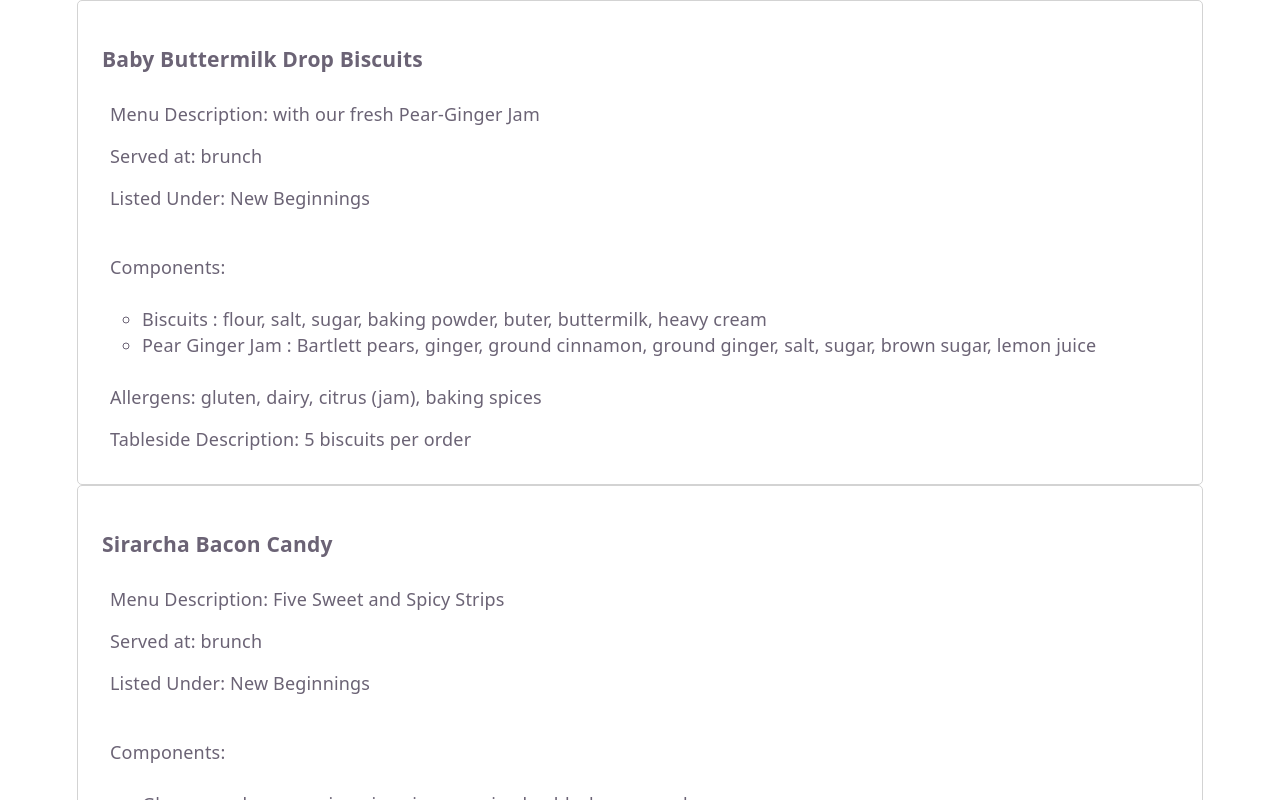
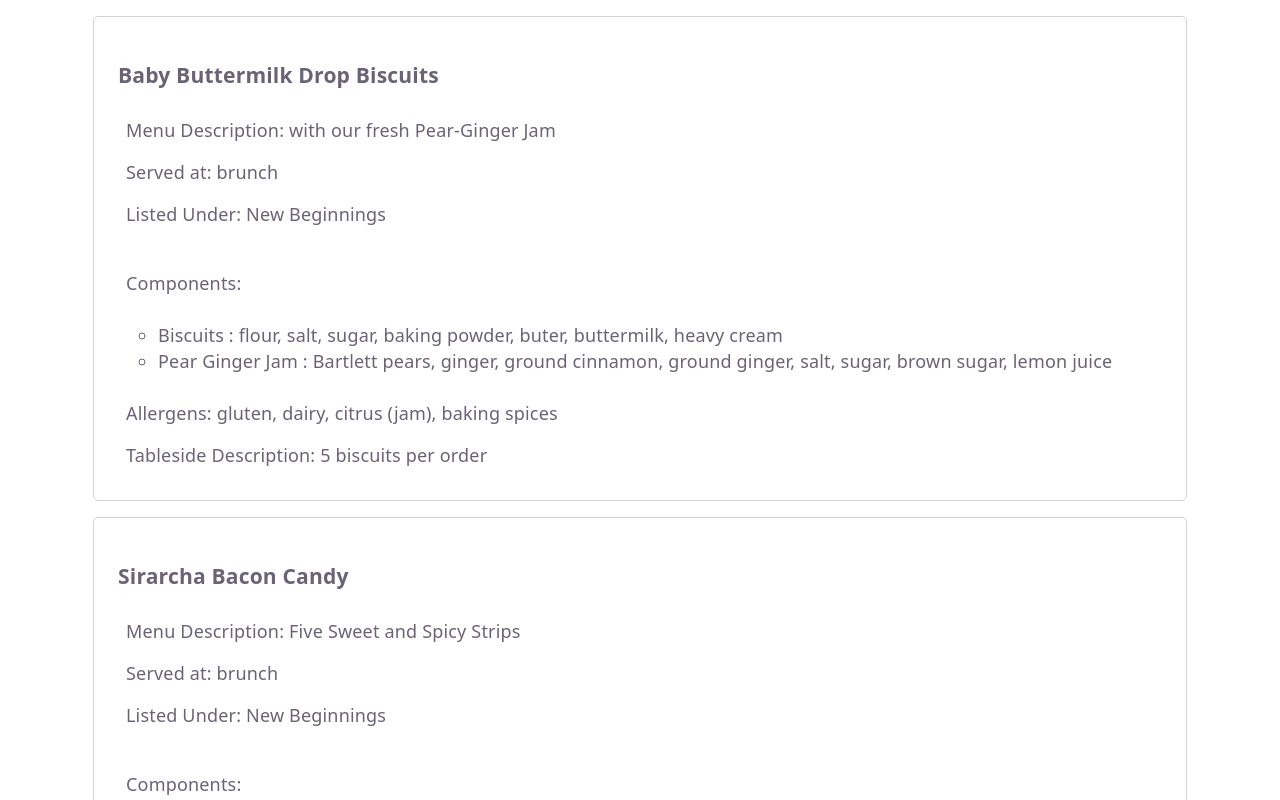
Before and after one commit to amgallo1213/LoveMenu, a React (Vite) app: page / in a window 1280 px wide. Shown: the top 800 px of the page. Built offline with nearby package versions, Linux system fonts and the light colour scheme.

Commit message:
added to data file

```diff
--- a/src/App.css
+++ b/src/App.css
@@ -3,6 +3,7 @@
   border: 1px solid lightgray;
   border-radius: 5px;
   padding: 24px;
+  margin: 16px;
 }
 
 li  {
--- a/src/data.js
+++ b/src/data.js
@@ -578,10 +578,174 @@ export const foods = [
             ]
         ],
         "allergens" : "dairy, alcohol, chocolate, nuts, soy",
-        "tableside" : "OUr chocolate pot de creme with hazelnut praline whipped cream and candied hazelnuts"
+        "tableside" : "Our chocolate pot de creme with hazelnut praline whipped cream and candied hazelnuts"
     },
     {
         "id" : 26,
+        "name" : "Whole Grain Parker House Rolls",
+        "menuDescription" : "chive butter",
+        "meal" : "lunch, dinner",
+        "category" : "creative pantry beginnings ",
+        "components" : [
+            [
+            " bread : honey, blended oil, AP flour, rye flour, salt, yeast, rolled oats, whole wheat flour, eggs "
+            ],
+            [
+            " chive butter :  butter whipped with chives and salt"
+            ]
+        ],
+        "allergens" : "allium, honey, dairy, egg, gluten, canola oil",
+        "tableside" : "Parker house rolls with chive butter"
+    },
+    {
+        "id" : 27,
+        "name" : "Line Caught Tuna Crudo",
+        "menuDescription" : "avocado, lime, sesame rice crisps, black garlic & kimchee dressings",
+        "meal" : "lunch, dinner",
+        "category" : "creative pantry beginnings",
+        "components" : [
+            [
+            " tuna : line-caught from north & south carolina waters, chive rub (salt, sugar, aleppo, paprika, fennel seed, mustard seed) "
+            ],
+            [
+            " rice crisp : cornstarch, water, salt, black & white sesame seeds, chia seeds, hemp seeds, aleppo pepper, maldon sea salt "
+            ],
+            [
+            " black garlic glaze : garlic, black garlic, sugar, fish sauce, tamari, rice wine vinegar, cornstarch, salt "
+            ],
+            [
+            " kimchee dressing : kimchee base, water, blended oil, sugar, rice wine vinegar, xanthan gum "
+            ],
+            [
+            "kimchi base (momoya) : water, salt, garlic, sugar, glucose, fructose syrup (corn), apple, msg, vinegar, mandarin orange, red pepper, pickled vegetables, bonito stock, squid extract, hydrolyzed soy protein, dried bonito, citric acid, ginger, xanthan gum "
+            ]
+        ],
+        "allergens" : "allium, sesame, garlic, soy, citrus, vinegar, nightshade, canola oil, mustard seed, capsicum, corn, shellfish",
+        "tableside" : "Fresh line-caught tuna crudo with seeded rice crisps and kimchee vinaigrette",
+        "notes" : "bright and light with a well balanced variety of flavors and textures, including lime segements, creamy avocado, light & crispy sesame rice crackers, and a bit of spice from the kimchi "
+    },
+    {
+        "id" : 28,
+        "name" : "",
+        "menuDescription" : "",
+        "meal" : "",
+        "category" : "",
+        "components" : [
+            [
+            "  :  "
+            ],
+            [
+            "  :  "
+            ],
+            [
+            "  :  "
+            ],
+        ],
+        "allergens" : "",
+        "tableside" : ""
+    },
+    {
+        "id" : 29,
+        "name" : "",
+        "menuDescription" : "",
+        "meal" : "",
+        "category" : "",
+        "components" : [
+            [
+            "  :  "
+            ],
+            [
+            "  :  "
+            ],
+            [
+            "  :  "
+            ],
+        ],
+        "allergens" : "",
+        "tableside" : ""
+    },
+    {
+        "id" : 30,
+        "name" : "",
+        "menuDescription" : "",
+        "meal" : "",
+        "category" : "",
+        "components" : [
+            [
+            "  :  "
+            ],
+            [
+            "  :  "
+            ],
+            [
+            "  :  "
+            ],
+        ],
+        "allergens" : "",
+        "tableside" : ""
+    },
+    {
+        "id" : 31,
+        "name" : "",
+        "menuDescription" : "",
+        "meal" : "",
+        "category" : "",
+        "components" : [
+            [
+            "  :  "
+            ],
+            [
+            "  :  "
+            ],
+            [
+            "  :  "
+            ],
+        ],
+        "allergens" : "",
+        "tableside" : ""
+    },
+    {
+        "id" : 32,
+        "name" : "",
+        "menuDescription" : "",
+        "meal" : "",
+        "category" : "",
+        "components" : [
+            [
+            "  :  "
+            ],
+            [
+            "  :  "
+            ],
+            [
+            "  :  "
+            ],
+        ],
+        "allergens" : "",
+        "tableside" : ""
+    },
+    {
+        "id" : 33,
+        "name" : "",
+        "menuDescription" : "",
+        "meal" : "",
+        "category" : "",
+        "components" : [
+            [
+            "  :  "
+            ],
+            [
+            "  :  "
+            ],
+            [
+            "  :  "
+            ],
+        ],
+        "allergens" : "",
+        "tableside" : ""
+    },
+    {
+        "id" : 34,
         "name" : "",
         "menuDescription" : "",
         "meal" : "",
```
